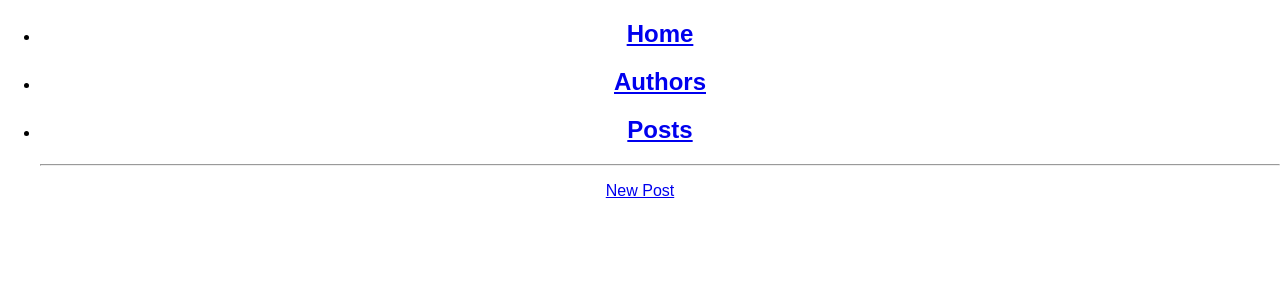
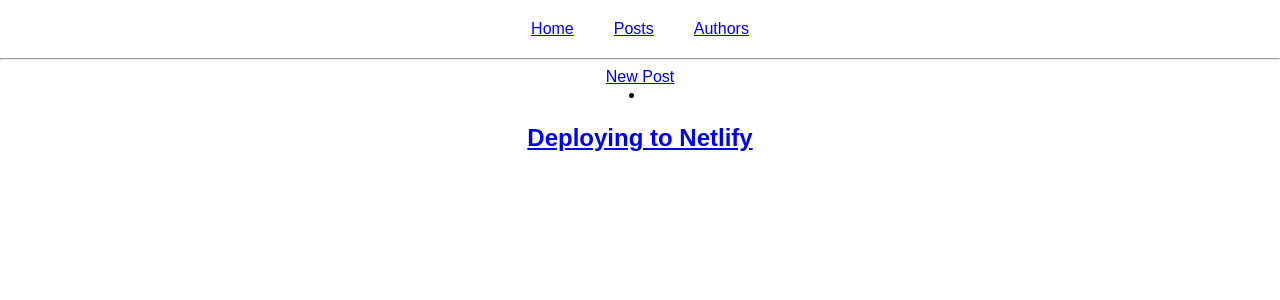
Before and after one commit to mmartinezluis/blog-website-prototype, a React (Create React App) app: page /posts in a window 1280 px wide. Shown: the top 300 px of the page. Built offline with nearby package versions, Linux system fonts and the light colour scheme; data requests are answered from the project's data file.

Commit message:
add json Server; concurrent run of json server and react client; add post and edit post functionalities for post editor

```diff
--- a/jsonServer.js
+++ b/jsonServer/jsonServer.js
@@ -1,8 +1,9 @@
 const jsonServer = require("json-server");
 const server = jsonServer.create();
 const path = require("path");
-const router = jsonServer.router(path.join(__dirname, "db.json"));
+const router = jsonServer.router(path.join(__dirname, "../src/db.json"));
 const middlewares = jsonServer.defaults();
+
 server.use(middlewares);
 server.use(router);
 server.listen(8080, () => {
--- a/package.json
+++ b/package.json
@@ -17,6 +17,7 @@
     "express": "^4.17.1",
     "html-to-draftjs": "^1.5.0",
     "ignore-styles": "^5.0.1",
+    "interweave": "^12.9.0",
     "json-server": "^0.17.0",
     "nodemon": "^2.0.15",
     "react": "^17.0.2",
@@ -28,12 +29,11 @@
     "web-vitals": "^1.0.1"
   },
   "scripts": {
-    "start": "nodemon src/jsonServer.js && react-scripts start",
     "build": "react-scripts build",
     "test": "react-scripts test",
     "eject": "react-scripts eject",
-    "client": "npm strat ==prefix client",
-    "dev": "concurrently \"nodemon jsonServer\" \"npm run client\""
+    "jsonServer": "--prefix jsonServert",
+    "start": "concurrently \"nodemon jsonServer\" \"react-scripts start\""
   },
   "proxy": "http://localhost:8080",
   "eslintConfig": {
--- a/src/App.js
+++ b/src/App.js
@@ -13,36 +13,39 @@ function App() {
   const [posts, setPosts ] = useState();
 
   useEffect(() => {
-    const request = {
-      method: 'get',
-      headers: {
-        'content-type' : 'application/json'
-      }
-    }
-    mockAPI(request).then((response) => {
-      setPosts(response.data.posts)
-      setAuthors(response.data.authors)
-    })
+    // const request = {
+    //   method: 'get',
+    //   headers: {
+    //     'content-type' : 'application/json'
+    //   }
+    // }
+    // mockAPI(request).then((response) => {
+      axios.get("http://localhost:8080/posts")
+        .then((response) => {
+          setPosts(response.data)
+        }).catch(error => console.log(error))
+      // setAuthors(response.data.authors)
+    // })
     // axios.get("database/mockDatabase.json").then((response) => {
     //   console.log(response)
     // }).catch((error) => console.log(error))
-  }, [posts, authors]);
+  }, []);
 
   return (
     <Router>
       <div className="App">
-            <ul>
-              <li>
-                <h2><Link to="/">Home</Link></h2>
-              </li>
-              <li>
-              <h2><Link to="/authors">Authors</Link> </h2>
-              </li>
-              <li>
-              <h2><Link to="/posts">Posts</Link> </h2>
-              </li>
-              <hr />
-            </ul>
+            <nav style={{ margin: 20 }}>
+                <Link to="/" style={{ padding: 20 }}>
+                  Home
+                </Link>
+                <Link to="/posts" style={{ padding: 20 }}>
+                  Posts
+                </Link>
+                <Link to="/authors" style={{ padding: 20 }}>
+                  Authors
+                </Link>
+            </nav>
+             <hr />
             <Routes>
                 <Route path="/" element= {<Home />} />
                 <Route path="/authors/*" element= {<AuthorsPage authors={authors}/>} />
--- a/src/components/Post.js
+++ b/src/components/Post.js
@@ -1,5 +1,6 @@
 import React from "react";
 import { Link, useParams } from "react-router-dom";
+import Interweave from 'interweave'
 
 function Post({posts}) {
     const { postId } = useParams();
@@ -7,15 +8,16 @@ function Post({posts}) {
 
     return(
         <React.Fragment>
-            {post ? (
+            {post &&
                 <div>
                     <Link to="edit" >Edit</Link>
                     <h1>{post.title}</h1>
-                    {post.body}
+                    <Interweave  content={post.body} />
                 </div>
-            ) : (
-                <strong>Loading post...</strong>
-            )}
+            // ) : (
+            //     <strong>Loading post...</strong>
+            // )
+            }
         </React.Fragment>
     );
 }
--- a/src/components/postEditor/WysiwygEditorDataPersistance.js
+++ b/src/components/postEditor/WysiwygEditorDataPersistance.js
@@ -5,16 +5,26 @@ import "react-draft-wysiwyg/dist/react-draft-wysiwyg.css";
 import draftToHtml from "draftjs-to-html";
 import htmlToDraft from "html-to-draftjs";
 import { convertFromHTML } from "draft-convert";
-import { useParams, useLocation } from "react-router";
+import { useParams, useLocation, useNavigate  } from "react-router-dom";
 import { addPost, editPost } from "../../actions/postActions";
+import { validPost } from './validator'
 
-function WysiwygEditorDataPersistance() {
+function WysiwygEditorDataPersistance({posts}) {
 
+    const routeParams = useParams();
     const location  = useLocation();
+    const navigate = useNavigate();
+    const [title, setTitle] = useState("");
 
     const [editorState, setEditorState] = useState(
         () => {
-            EditorState.createEmpty();
+            if(location.pathname === "/posts/new") {
+                return EditorState.createEmpty();
+            } else if(routeParams.postId){
+                const currentPost = posts && posts.find( ({id}) => `${id}`=== routeParams.postId)
+                setTitle(currentPost.title)
+                return EditorState.createWithContent(convertFromHTML(currentPost.body))
+            }
         }
     );
 
@@ -22,37 +32,53 @@ function WysiwygEditorDataPersistance() {
         setEditorState(editorState);
     };
 
-    function publsih() {
-        const postData = draftToHtml(
-            convertFromHTML(
-                editorState.getCurrentContent()
-            )
-        )
-        addPost(postData);
+    function publish() {
+        const body = draftToHtml(convertToRaw(editorState.getCurrentContent()))
+        if(validPost(title, body)) {
+            console.log(body)
+            const postData = {title, body}
+            addPost("posts", postData, navigate);
+        } else {
+            console.log("Posts need to include a title and a body")
+        }
     }
 
     function update() {
-        const postData = draftToHtml(
-            convertFromHTML(
-                editorState.getCurrentContent()
-            )
-        )
-        editPost(postData);
+        const body = draftToHtml(convertToRaw(editorState.getCurrentContent())).trim()
+        const id = routeParams.postId;
+        console.log(title)
+        console.log(body)
+        if(validPost(title, body)) {
+            const postData = {title, body}
+            editPost(id, postData, navigate);
+        } else {
+            console.log("Posts need to include a title and a body")
+        }
+    }
+
+    const handleTitle= (event) => {
+        setTitle(event.target.value)
     }
 
     let buttons;
     if(location.pathname === "/posts/new") {
-        buttons = <button onClick={publsih}>Publish</button>
-     } else if(location.pathname === "/posts/new") {
-        buttons = <button onClick={update}>Publish</button>
+        buttons = <button onClick={publish}>Publish</button>
+     } else {
+        buttons = <button onClick={update}>Update</button>
      }
-    console.log(buttons)
+
 
     return (
         <div className="textEditor">
             <header className="posteditor-header">
                 <strong>Post Editor</strong>
             </header>
+            <input
+                type="text"
+                placeholder="Title"
+                value = {title}
+                onChange={handleTitle}
+            />
             <Editor
                 editorState={editorState}
                 wrapperClassName="wrapper-class"
--- /dev/null
+++ b/src/components/postEditor/validator.js
@@ -0,0 +1,4 @@
+export function validPost(title, body) {
+    if(title.length === 0 || body?.length === 0) return false;
+    return true;
+}
--- a/src/db.json
+++ b/src/db.json
@@ -1,12 +1,136 @@
 {
-    "posts" : [
+  "posts": [
     {
-            "id": 1,
-            "title": "Deploying to Netlify",
-            "body": "In order to deploy your app to Netlify you will need..."
+      "title": "Deploying to Netlify555",
+      "body": "<p>In order to deploy your app to Netlify you will need...</p>",
+      "id": 1
+    },
+    {
+      "title": "",
+      "body": "",
+      "id": 2
+    },
+    {
+      "title": "My Post Title",
+      "body": "Post description.",
+      "id": 3
+    },
+    {
+      "title": "My Post Title",
+      "body": "Post description.",
+      "id": 4
+    },
+    {
+      "title": "My Post Title",
+      "body": "Post description.",
+      "id": 5
+    },
+    {
+      "title": "<p>dfsdf</",
+      "body": "<p>dfsdf</p>\n",
+      "id": 6
+    },
+    {
+      "title": "<p>dfdfdsf",
+      "body": "<p>dfdfdsf</p>\n",
+      "id": 7
+    },
+    {
+      "title": "<p>dfdfdsf",
+      "body": "<p>dfdfdsf</p>\n",
+      "id": 8
+    },
+    {
+      "title": "<p>dfdfdsf",
+      "body": "<p>dfdfdsf</p>\n",
+      "id": 9
+    },
+    {
+      "title": "<p>dfdfdsf",
+      "body": "<p>dfdfdsf</p>\n",
+      "id": 10
+    },
+    {
+      "title": "<p>yyyyyyy",
+      "body": "<p>yyyyyyy</p>\n",
+      "id": 11
+    },
+    {
+      "title": "<p>hhhhhh<",
+      "body": "<p>hhhhhh</p>\n",
+      "id": 12
+    },
+    {
+      "title": "<p>hhhhhh<",
+      "body": "<p>hhhhhh</p>\n",
+      "id": 13
+    },
+    {
+      "title": "<p>hhhhhh<",
+      "body": "<p>hhhhhh</p>\n",
+      "id": 14
+    },
+    {
+      "title": "erererere",
+      "body": "<p>fdfsd</p>",
+      "id": 15
+    },
+    {
+      "title": "Newest Post",
+      "body": "<p>This this the newst post.&nbsp;</p>",
+      "id": 16
+    },
+    {
+      "body": "<p></p>\n",
+      "id": 17
+    },
+    {
+      "title": "dfdf",
+      "body": "<p></p>\n",
+      "id": 18
+    },
+    {
+      "title": "fdfdf",
+      "body": "<p>dfdff</p>\n",
+      "id": 19
+    },
+    {
+      "title": "title",
+      "body": "<p>dfsdfdsf</p>\n",
+      "id": 20
+    },
+    {
+      "title": "titledfdfdf4444",
+      "body": "<p>dfsdfdsffdfdfdfd</p>",
+      "id": 21
+    },
+    {
+      "title": "5555555",
+      "body": "<p>44444</p>\n",
+      "id": 22
+    },
+    {
+      "title": "45555",
+      "body": "<p>66666777</p>\n",
+      "id": 23
+    },
+    {
+      "title": "777777",
+      "body": "<p>7777</p>\n",
+      "id": 24
+    },
+    {
+      "title": "101010133333",
+      "body": "<p>hi there!!!!!!!!!!!!!!</p>",
+      "id": 25
+    },
+    {
+      "title": "45454546565656",
+      "body": "<p>2ssdsdsd4545454</p>",
+      "id": 26
     }
   ],
-    "authors" : [
+  "authors": [
     {
       "id": 1,
       "name": "Charles Dickens"
--- a/src/mockApi/mockApi.js
+++ b/src/mockApi/mockApi.js
@@ -1,4 +1,4 @@
-let dataBase = require('../db..json')
+let dataBase = require('../db.json')
 const fs = require('fs')
 
 export function mockAPI(request) {
--- a/src/pages/PostsPage.js
+++ b/src/pages/PostsPage.js
@@ -1,19 +1,18 @@
 import React from 'react'
 import { Routes, Route } from 'react-router-dom'
-import { useLocation } from 'react-router'
 import PostsLinks from '../components/PostsLinks'
 import Post from '../components/Post'
 import WysiwygEditorDataPersistance from '../components/postEditor/WysiwygEditorDataPersistance'
 
 function PostsPage({posts}) {
-    const location = useLocation();
 
     return(
         <div>
             <Routes>
                 <Route path="/*" element={<PostsLinks posts = {posts} />} />
-                <Route path=":postId" element={<Post posts={posts}  />} />
-                <Route path="new" element={<WysiwygEditorDataPersistance />} />
+                <Route path="/:postId/*" element={<Post posts={posts}  />} />
+                <Route path="new" element={<WysiwygEditorDataPersistance posts={posts} />} />
+                <Route path="/:postId/edit" element={<WysiwygEditorDataPersistance posts={posts} />} />
             </Routes>
         </div>
     )
```
Also changed, not shown: jsonServer/package.json (added, +16 -0 lines), src/actions/postActions.js (+8 -20 lines), src/ddddb..json (deleted, +0 -23 lines), 2 other files (tests, documents, lock files or other folders). Lines whose indentation alone changed are shown as unchanged.
